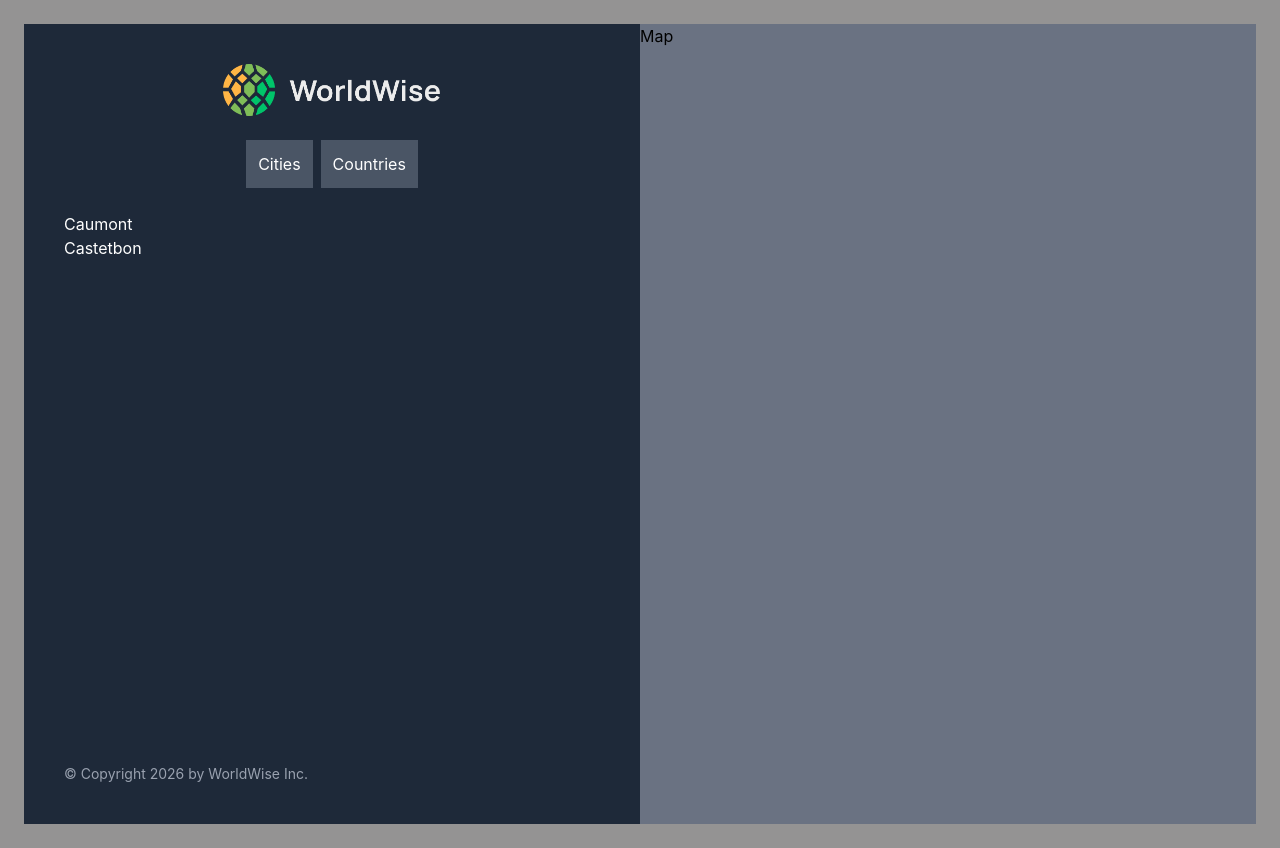
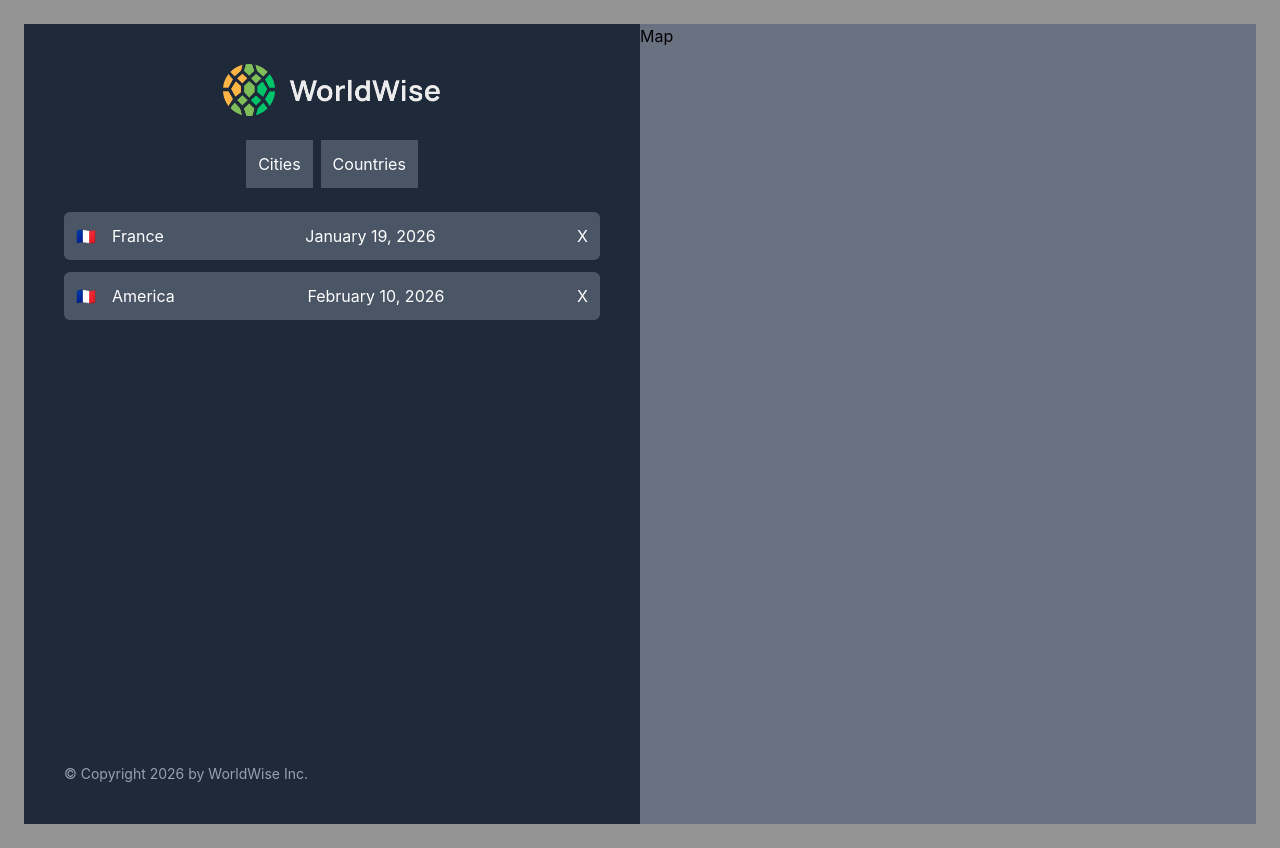
Before and after one commit to ThanhsonWeb/Worldwise, a React (Vite) app: page /app/cities in a window 1280 px wide. Built offline with nearby package versions, Linux system fonts and the light colour scheme.

Commit message:
format time

```diff
--- a/data/cities.json
+++ b/data/cities.json
@@ -15,7 +15,7 @@
     {
       "id": "cf74",
       "cityName": "Castetbon",
-      "country": "Fraince",
+      "country": "America",
       "emoji": "🇫🇷",
       "date": "2026-02-10T14:24:19.199Z",
       "notes": "",
--- a/src/components/Cities.jsx
+++ b/src/components/Cities.jsx
@@ -3,13 +3,11 @@ import City from "./City";
 
 function Cities() {
 	return (
-		<div>
-			<ul>
-				{cities.map((city) => (
-					<City key={city.id} city={city} />
-				))}
-			</ul>
-		</div>
+		<ul className="space-y-3">
+			{cities.map((city) => (
+				<City key={city.id} city={city} />
+			))}
+		</ul>
 	);
 }
 
--- a/src/components/City.jsx
+++ b/src/components/City.jsx
@@ -1,7 +1,25 @@
 function City({ city }) {
-	const { cityName } = city;
+	const { country, emoji, date } = city;
 
-	return <li>{cityName}</li>;
+	function formatDate(isoString) {
+		const date = new Date(isoString);
+		return date.toLocaleDateString("en", {
+			month: "long",
+			day: "numeric",
+			year: "numeric",
+		});
+	}
+
+	return (
+		<li className="flex items-center justify-between bg-gray-600 p-3 rounded-md">
+			<div className="flex items-center gap-4">
+				<span>{emoji}</span>
+				<span>{country}</span>
+			</div>
+			<span>{formatDate(date)}</span>
+			<button>X</button>
+		</li>
+	);
 }
 
 export default City;
```
